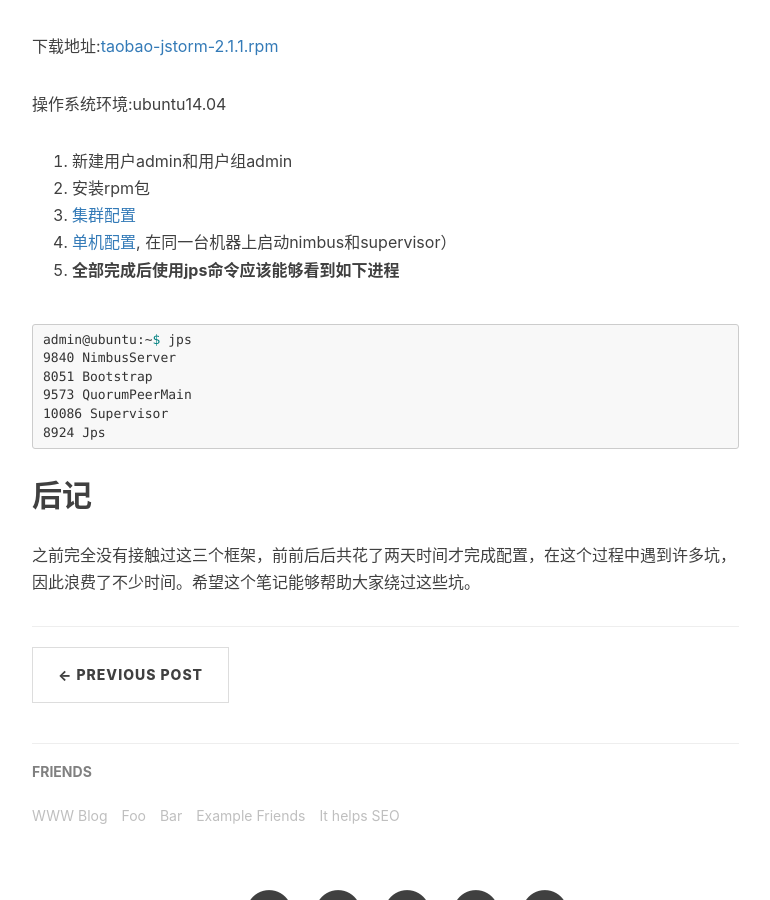
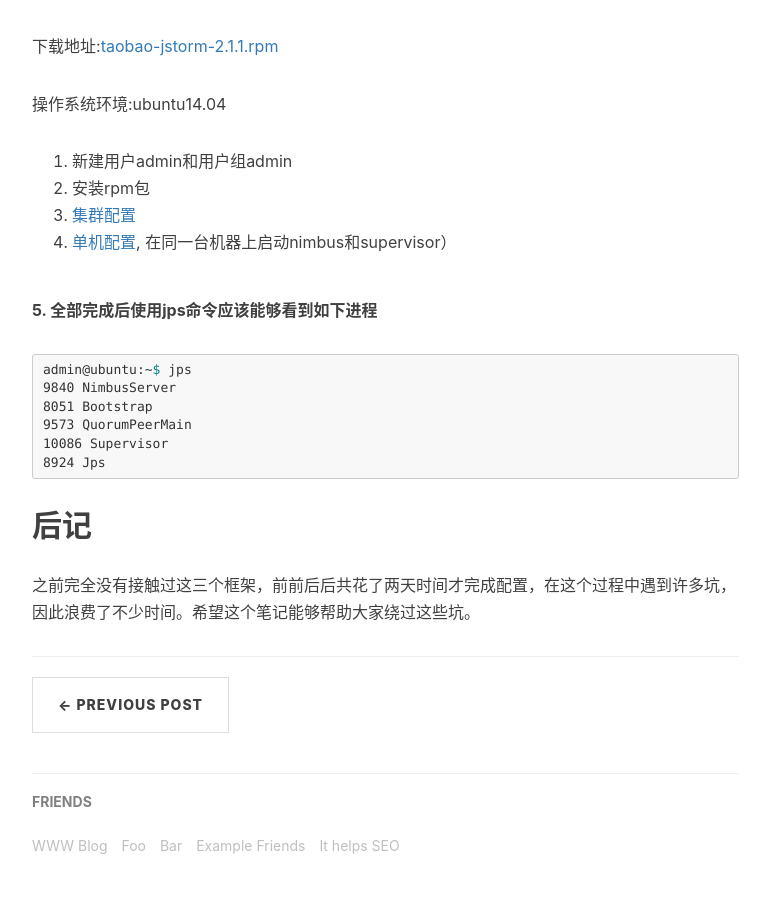
Before and after one commit to clayandgithub/clayandgithub, a Jekyll site: the page built from _posts/2016-08-25-[笔记]2016阿里中间件性能挑战赛(一).markdown, in a window 1280 px wide and 900 px high, scrolled down 3353 px. Shown: the whole window, without its empty margins (233-1003 px from the left). Built offline with Jekyll 4.4.1, drawn with Linux system fonts in a browser that asks for light colours; nearby versions of some CDN libraries; comment, search, counter and statistics services are not loaded.

Commit message:
fix layout

````diff
--- a/_posts/2016-08-25-[笔记]2016阿里中间件性能挑战赛(一).markdown
+++ b/_posts/2016-08-25-[笔记]2016阿里中间件性能挑战赛(一).markdown
@@ -118,7 +118,8 @@ sudo make install
 2. 安装rpm包
 3. [集群配置](http://blog.csdn.net/leishenop/article/details/51385567)
 4. [单机配置](https://github.com/alibaba/jstorm/wiki/%E5%A6%82%E4%BD%95%E5%AE%89%E8%A3%85), 在同一台机器上启动nimbus和supervisor）
-5. **全部完成后使用jps命令应该能够看到如下进程**
+
+**5. 全部完成后使用jps命令应该能够看到如下进程**
 
 ```bash
 admin@ubuntu:~$ jps
````
